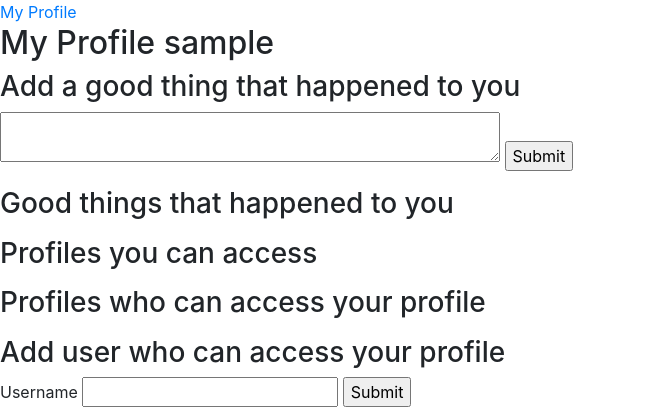
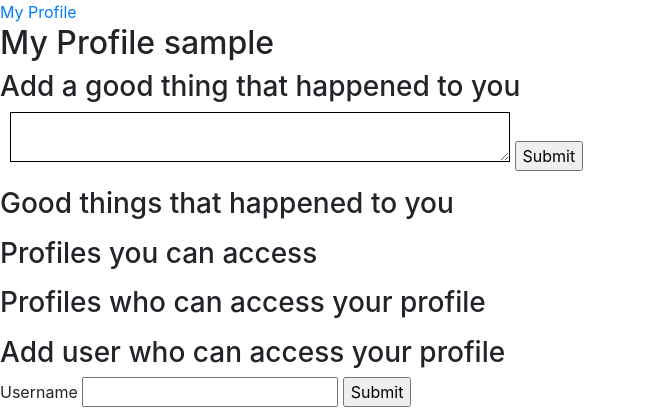
Before and after one commit to RecoveryProfile/RecoveryProfile, a Django app: page /profile/ in a window 1280 px wide. Shown: the part 56-476 px from the top of the page, without its empty margins (0-646 px from the left). Run offline with Django 3.2, Linux system fonts and the light colour scheme; the visitor is signed in with stand-in values (Sample User, id 1); data that the repository does not hold is empty; some libraries are stand-ins or nearby versions.

Commit message:
add margin

```diff
--- a/profiles/templates/profiles/profile.html
+++ b/profiles/templates/profiles/profile.html
@@ -11,7 +11,7 @@ Profile
 	 <form action="/add_good_thing_that_happened_to_{% if is_for_self %}self{% else %}other{% endif %}/" method="post">
 	  {% csrf_token %}
 	  <input type="hidden" name="profile_for" value="{{ profile_for.username }}">
-	 <textarea name="what_happened" style="width:500px; height:50px"></textarea>
+	 <textarea name="what_happened" style="margin-left:10px;border:1px solid #000;width:500px; height:50px"></textarea>
 	 <input type="submit" value="Submit">
 	 </form>
 	 <h3>Good things that happened {% if is_for_self %}to you{% else %} to {{ profile_for }}{% endif %}</h3>
```
